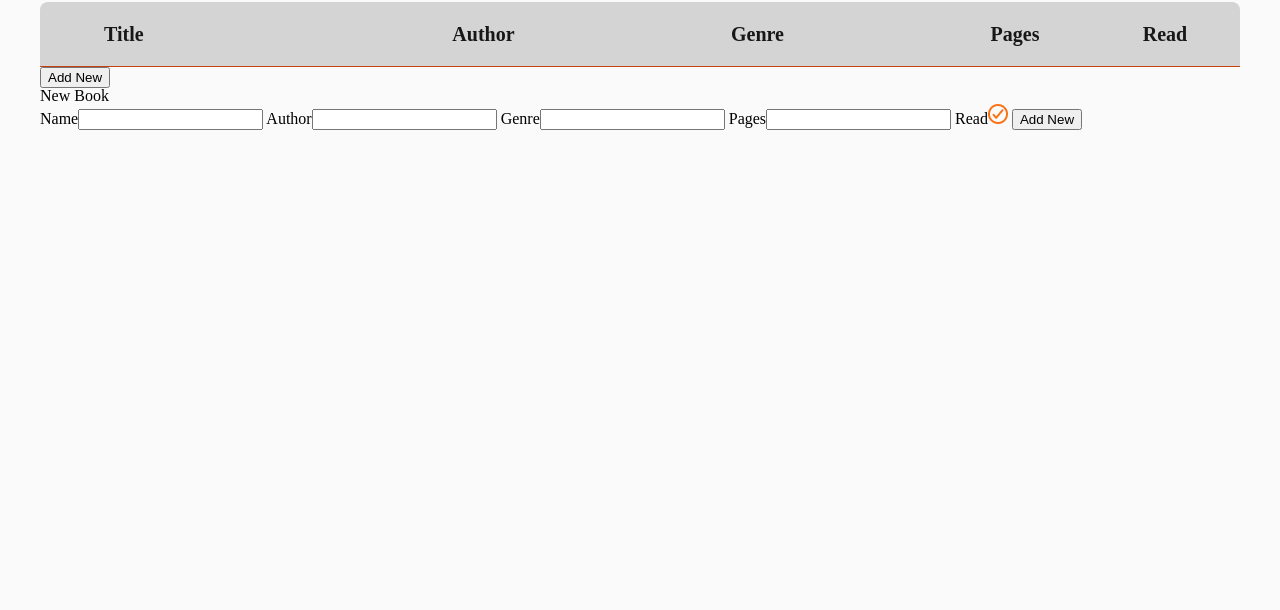
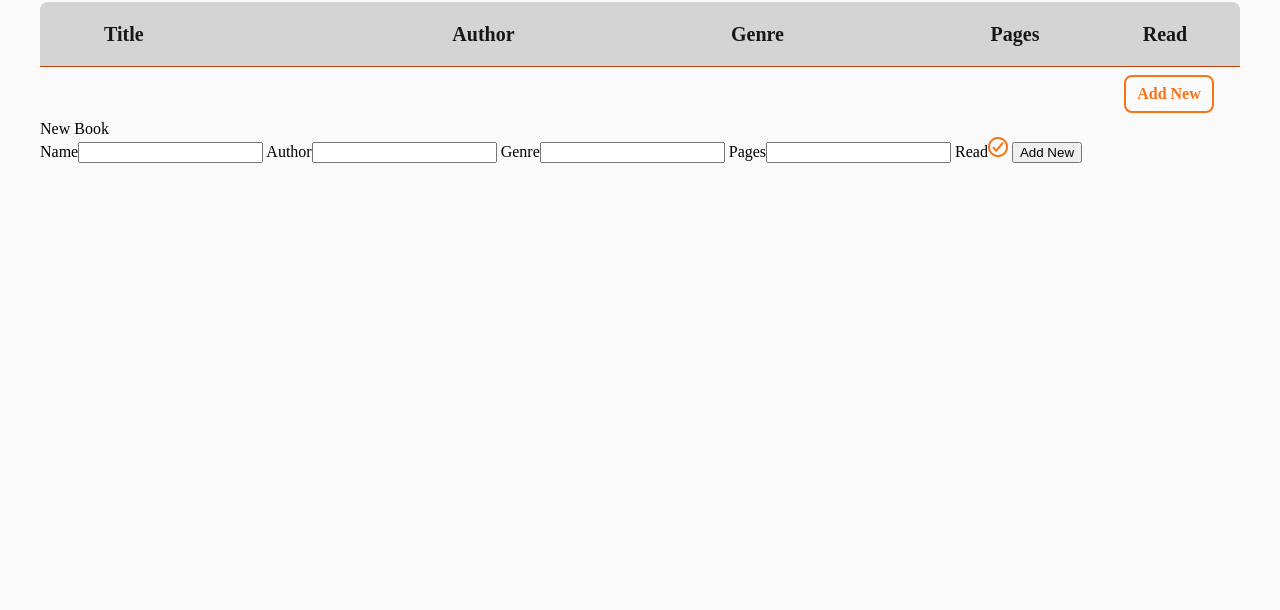
Before and after one commit to sfratczak/odin-library, a website: page index.html in a window 1280 px wide. Shown: the part 190-800 px from the top of the page. Drawn offline with Linux system fonts and the light colour scheme.

Commit message:
Add styling to Add New button below the table

```diff
--- a/index.html
+++ b/index.html
@@ -39,7 +39,9 @@
           </thead>
           <tbody></tbody>
         </table>
-        <button class="addnew-mybooks">Add New</button>
+        <div class="container-addnew-button">
+          <button class="addnew-mybooks">Add New</button>
+        </div>
         <div id="modal-addbook" class="modal">
           <div class="modal-content">
             <h2>New Book</h2>
--- a/style.css
+++ b/style.css
@@ -131,6 +131,7 @@
 @import url("https://fonts.googleapis.com/css2?family=Lora:wght@500;600&display=swap");
 
 :root {
+  --clr-orange-100: #ffedd5;
   --clr-orange-400: #fb923c;
   --clr-main-orange-500: #f97316;
   --clr-orange-600: #ea580c;
@@ -307,3 +308,26 @@
 input[type="checkbox"].read-button-hoverrow:not(:checked) {
   background: url(./img/notread-checkmark-hoverrow.png) no-repeat center;
 }
+
+.container-addnew-button {
+  display: flex;
+  justify-content: end;
+}
+
+.container-addnew-button > .addnew-mybooks {
+  appearance: none;
+  cursor: pointer;
+  background-color: transparent;
+  border-radius: 8px;
+  border: 2px solid var(--clr-main-orange-500);
+  font-family: inherit;
+  font-weight: 600;
+  font-size: 1rem;
+  color: var(--clr-main-orange-500);
+  padding: 0.5rem 0.7rem;
+  margin: 0.5rem 1.63rem;
+}
+
+.container-addnew-button > .addnew-mybooks:hover {
+  background-color: var(--clr-orange-100);
+}
```
